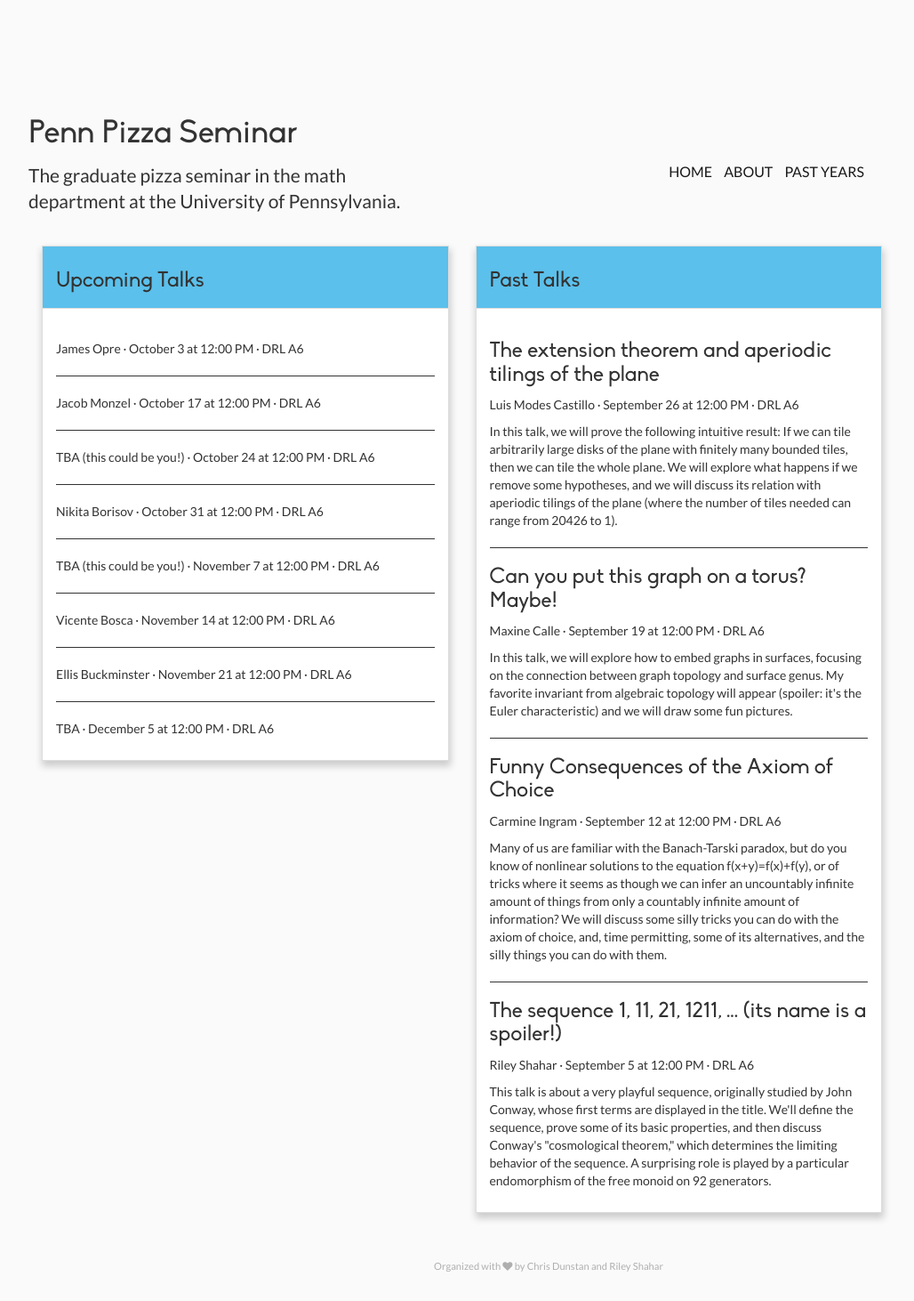
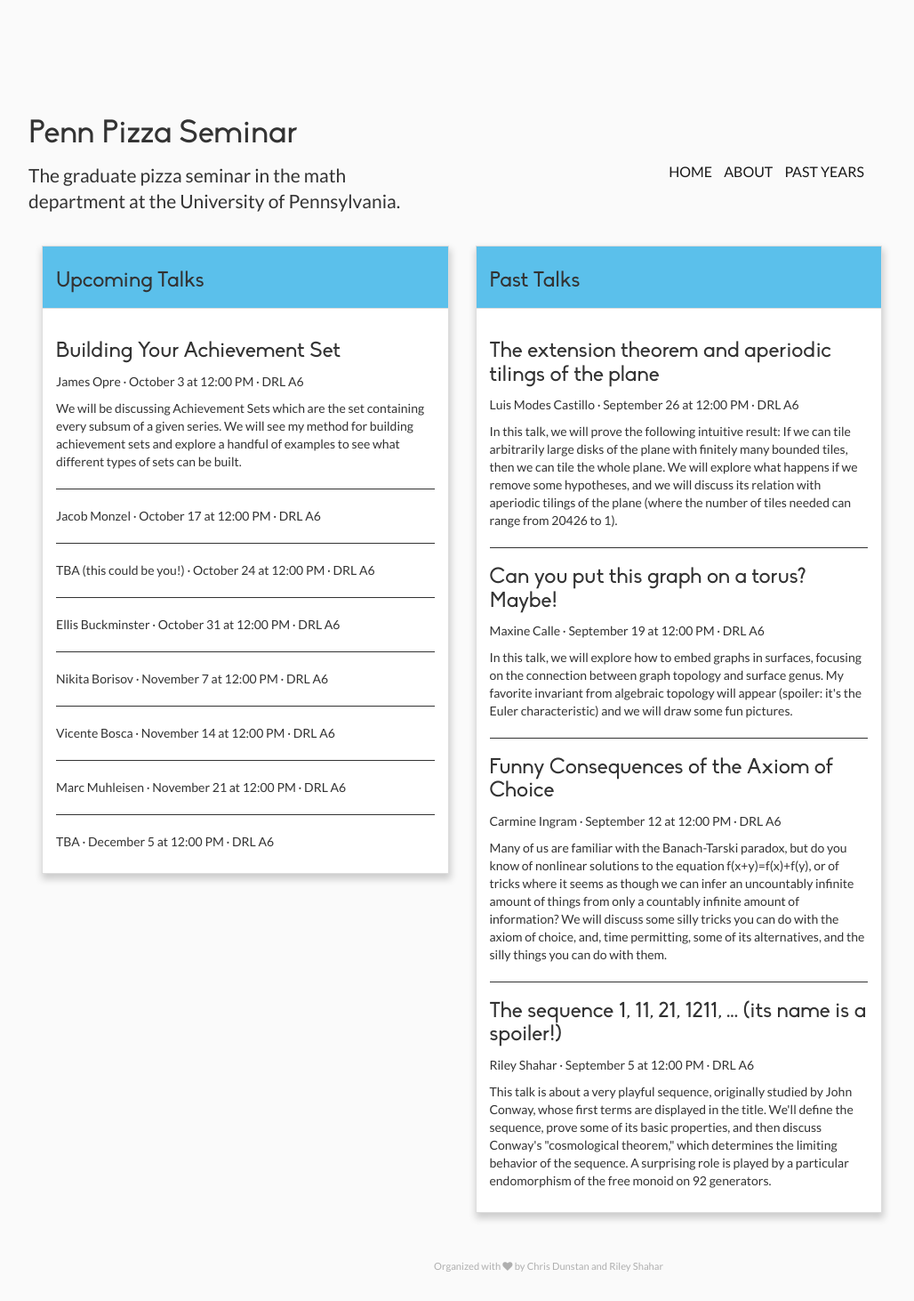
Before and after one commit to pizza-seminar/pizza-seminar.github.io, a Jekyll site: the page built from index.html, in a window 1280 px wide. Shown: the whole page at 89% size, without its empty margins (38-1066 px from the left). Built offline with Jekyll 4.4.1, drawn with Linux system fonts in a browser that asks for light colours; nearby versions of some CDN libraries.

```diff
--- a/_data/events.yml
+++ b/_data/events.yml
@@ -3,7 +3,7 @@
   date: 2025-12-05T12:00:00-04:00
   location: DRL A6
 
-- speaker: Ellis Buckminster
+- speaker: Marc Muhleisen
   date: 2025-11-21T12:00:00-04:00
   location: DRL A6
 
@@ -11,11 +11,11 @@
   date: 2025-11-14T12:00:00-04:00
   location: DRL A6
 
-- speaker: TBA (this could be you!)
+- speaker: Nikita Borisov
   date: 2025-11-7T12:00:00-04:00
   location: DRL A6
 
-- speaker: Nikita Borisov
+- speaker: Ellis Buckminster
   date: 2025-10-31T12:00:00-04:00
   location: DRL A6
 
@@ -27,7 +27,9 @@
   date: 2025-10-17T12:00:00-04:00
   location: DRL A6
 
-- speaker: James Opre
+- title: Building Your Achievement Set
+  abstract: We will be discussing Achievement Sets which are the set containing every subsum of a given series. We will see my method for building achievement sets and explore a handful of examples to see what different types of sets can be built.
+  speaker: James Opre
   date: 2025-10-03T12:00:00-04:00
   location: DRL A6
 
```
